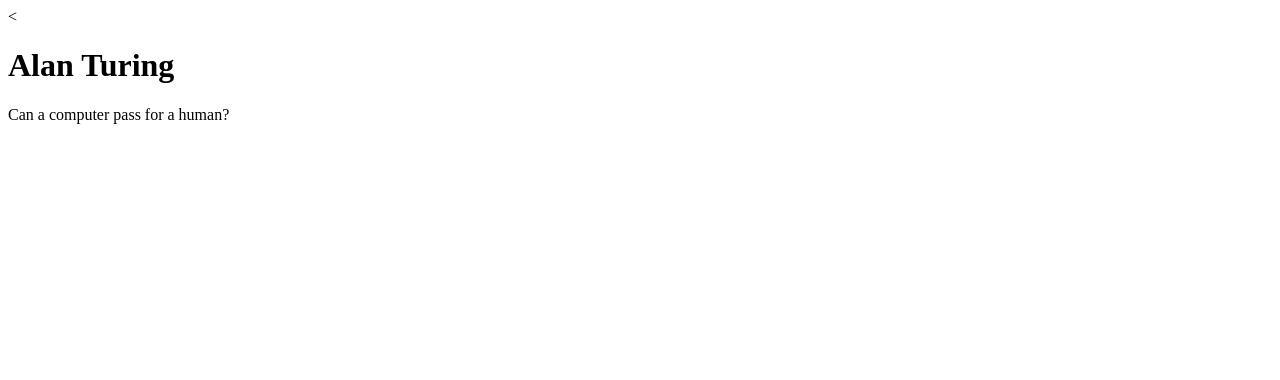
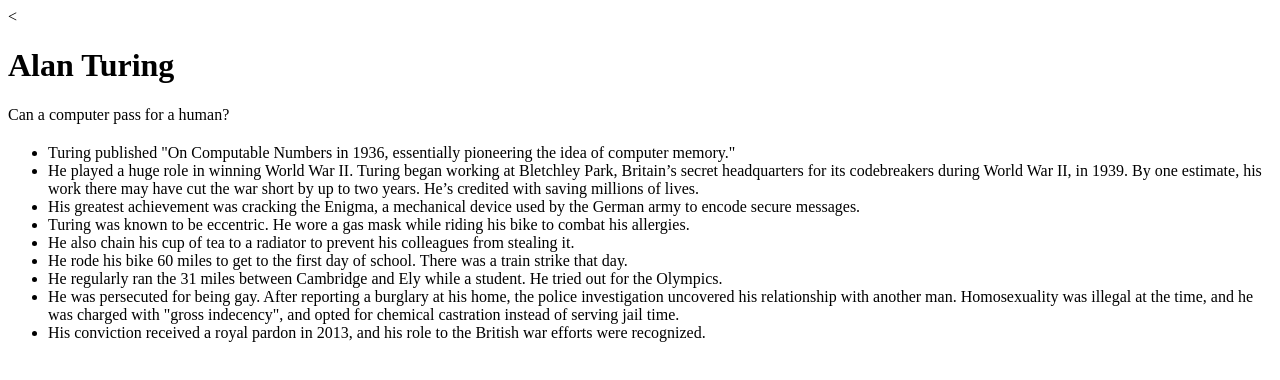
Before and after one commit to andreasdk/tribute-page, a plain HTML site: page index.html in a window 1280 px wide. Drawn offline with Linux system fonts and the light colour scheme.

Commit message:
turing fact list items

```diff
--- a/index.html
+++ b/index.html
@@ -17,6 +17,17 @@
 			<h2 id="img-caption"></h2>
 		</div>
 		<div id="tribute-info">
+			<ul>
+				<li>Turing published "On Computable Numbers in 1936, essentially pioneering the idea of computer memory."</li>
+				<li>He played a huge role in winning World War II. Turing began working at Bletchley Park, Britain’s secret headquarters for its codebreakers during World War II, in 1939. By one estimate, his work there may have cut the war short by up to two years. He’s credited with saving millions of lives.</li>
+				<li>His greatest achievement was cracking the Enigma, a mechanical device used by the German army to encode secure messages.</li>
+				<li>Turing was known to be eccentric. He wore a gas mask while riding his bike to combat his allergies.</li>
+				<li>He also chain his cup of tea to a radiator to prevent his colleagues from stealing it.</li>
+				<li>He rode his bike 60 miles to get to the first day of school. There was a train strike that day.</li>
+				<li>He regularly ran the 31 miles between Cambridge and Ely while a student. He tried out for the Olympics.</li>
+				<li>He was persecuted for being gay. After reporting a burglary at his home, the police investigation uncovered his relationship with another man. Homosexuality was illegal at the time, and he was charged with "gross indecency", and opted for chemical castration instead of serving jail time.</li>
+				<li>His conviction received a royal pardon in 2013, and his role to the British war efforts were recognized.</li>
+			</ul>
 			<a id="tribute-link" href="" title=""></a>
 		</div>
 	</div>
```
